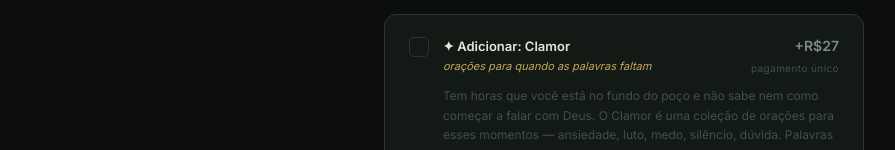
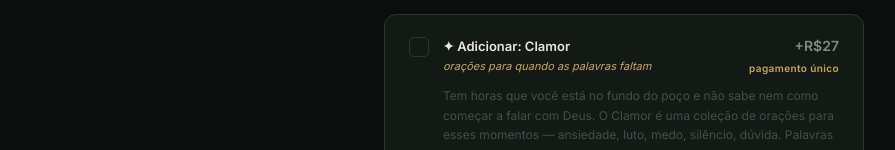
Before and after one commit to Escolartecom/semente.app, a Next.js app: page /checkout in a window 1280 px wide. Shown: the part 607-757 px from the top of the page, without its empty margins (16-911 px from the left). Built offline with nearby package versions, Linux system fonts and the light colour scheme.

Commit message:
Clamor: pagamento único em dourado e negrito
Co-Authored-By: Claude Sonnet 4.6 <noreply@anthropic.com>

```diff
--- a/src/app/checkout/page.tsx
+++ b/src/app/checkout/page.tsx
@@ -138,7 +138,7 @@ function CheckoutInner() {
                   </div>
                   <div style={{ flexShrink: 0, marginLeft: 12, textAlign: "right" }}>
                     <p style={{ fontSize: 14, fontWeight: 700, color: orderBump ? "var(--gold)" : "var(--text-2)" }}>+R$27</p>
-                    <p style={{ fontSize: 10, color: "var(--text-3)", letterSpacing: "0.04em", marginTop: 2, whiteSpace: "nowrap" }}>pagamento único</p>
+                    <p style={{ fontSize: 10, color: "var(--gold)", letterSpacing: "0.04em", marginTop: 2, whiteSpace: "nowrap", fontWeight: 600 }}>pagamento único</p>
                   </div>
                 </div>
                 <p style={{ fontSize: 12, color: "var(--text-3)", lineHeight: 1.65, marginBottom: 10, marginTop: 10 }}>
```
